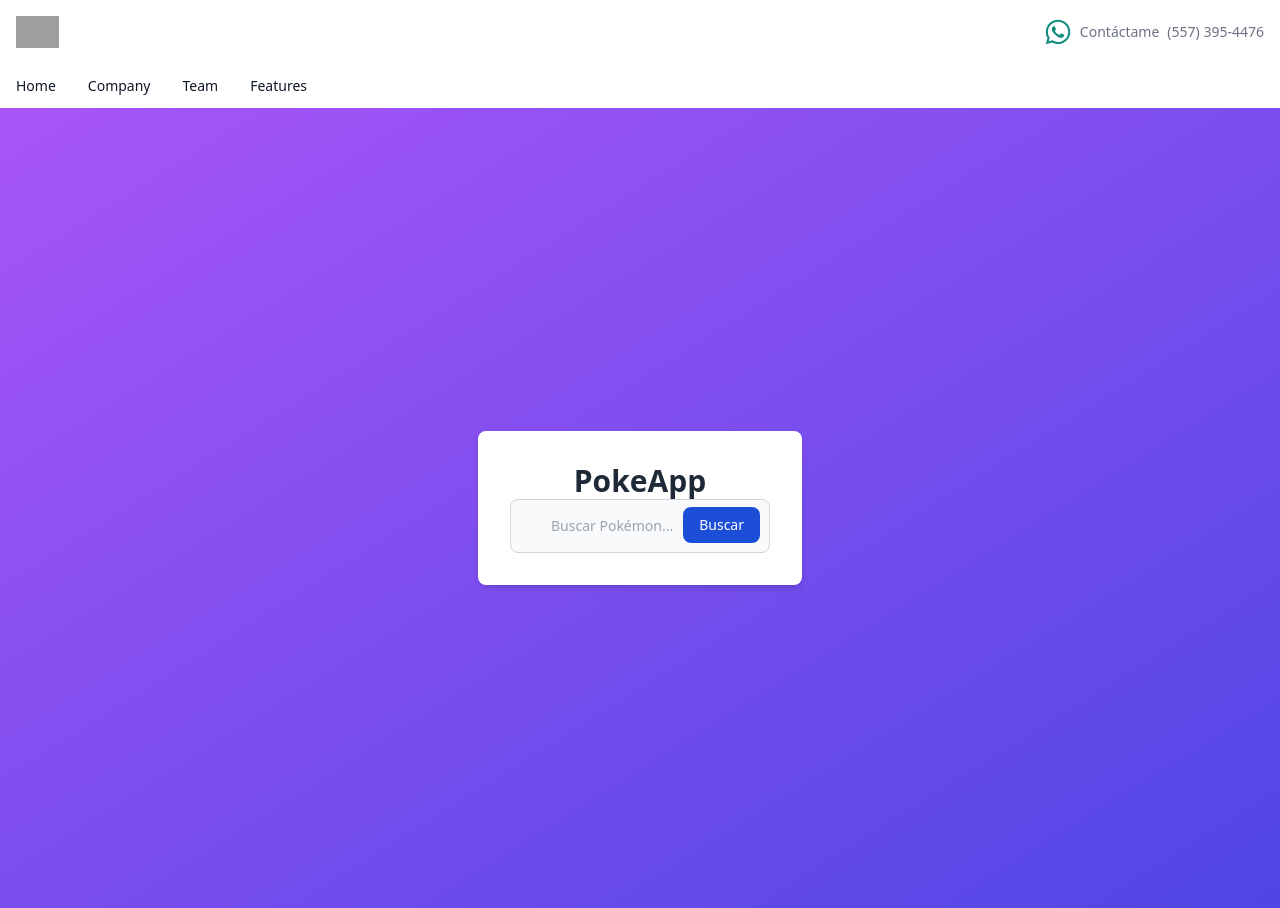
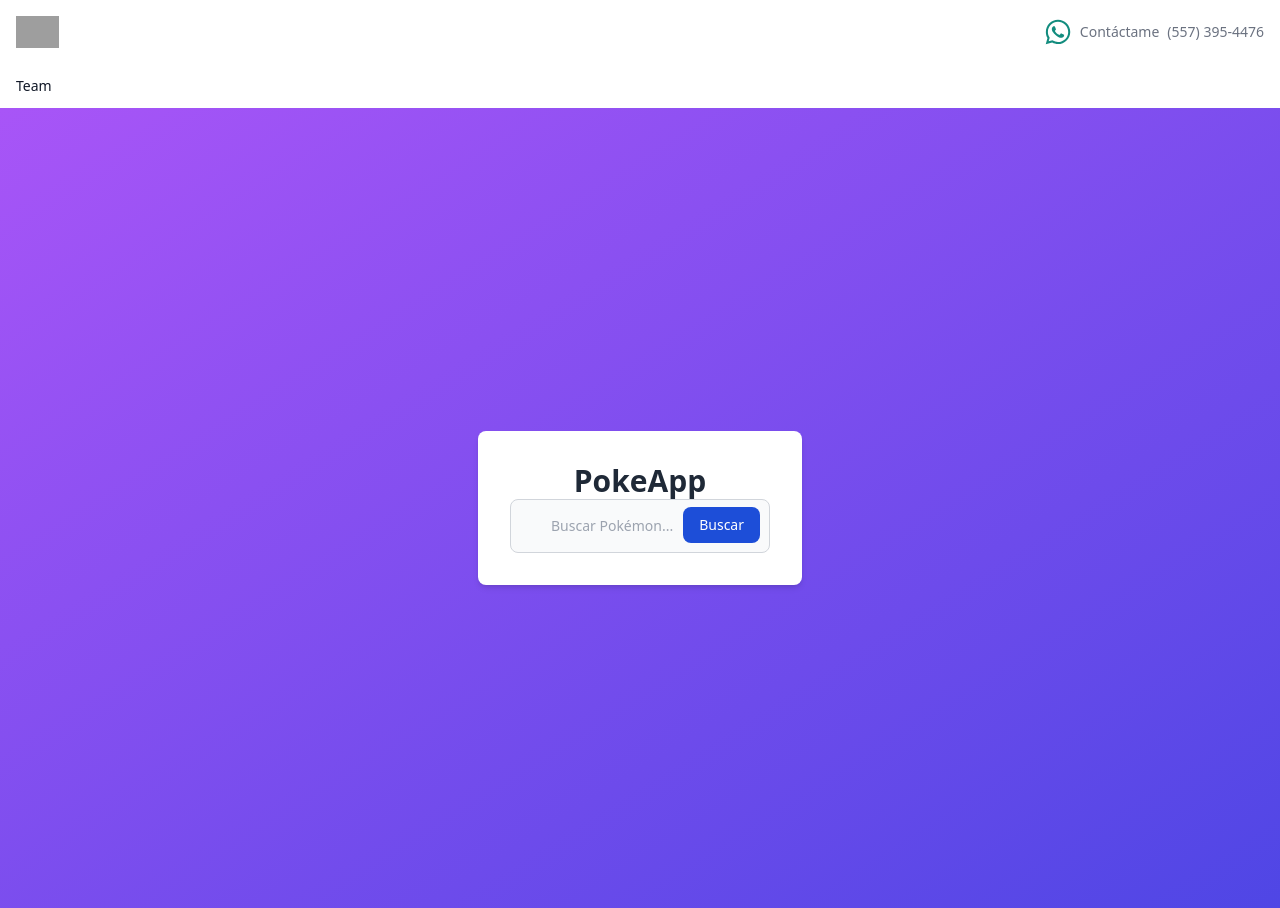
Before and after one commit to jamesbernal218/pokeapp, a Vue app: page / in a window 1280 px wide. Built offline with nearby package versions, Linux system fonts and the light colour scheme; grey boxes are pictures that could not be loaded.

Commit message:
componente en vista de Navdar

```diff
--- a/src/components/NavdarComponente.vue
+++ b/src/components/NavdarComponente.vue
@@ -1,11 +1,7 @@
 <template>
   <nav class="bg-white border-gray-200 dark:bg-gray-900">
     <div class="flex flex-wrap justify-between items-center mx-auto max-w-screen-xl p-4">
-      <img
-        src="https://i.pinimg.com/564x/33/22/90/332290edcf0acb810b012dd8b9caa491.jpg"
-        class="h-8"
-        alt="Flowbite Logo"
-      />
+      <ImgPokemon />
       <div class="flex items-center space-x-2">
         <WhatsappIcon />
         <a
@@ -22,21 +18,7 @@
       <div class="flex items-center">
         <ul class="flex flex-row font-medium mt-0 space-x-8 rtl:space-x-reverse text-sm">
           <li>
-            <a
-              href="#"
-              class="text-gray-900 dark:text-white hover:underline"
-              aria-current="page"
-              >Home</a
-            >
-          </li>
-          <li>
-            <a href="#" class="text-gray-900 dark:text-white hover:underline">Company</a>
-          </li>
-          <li>
             <a href="#" class="text-gray-900 dark:text-white hover:underline">Team</a>
-          </li>
-          <li>
-            <a href="#" class="text-gray-900 dark:text-white hover:underline">Features</a>
           </li>
         </ul>
       </div>
@@ -46,9 +28,11 @@
 
 <script>
 import WhatsappIcon from "./Svg/WhatsappIcon.vue";
+import ImgPokemon from "./IMG/ImgPokemon.vue";
 export default {
   components: {
     WhatsappIcon,
+    ImgPokemon,
   },
 };
 </script>
```
